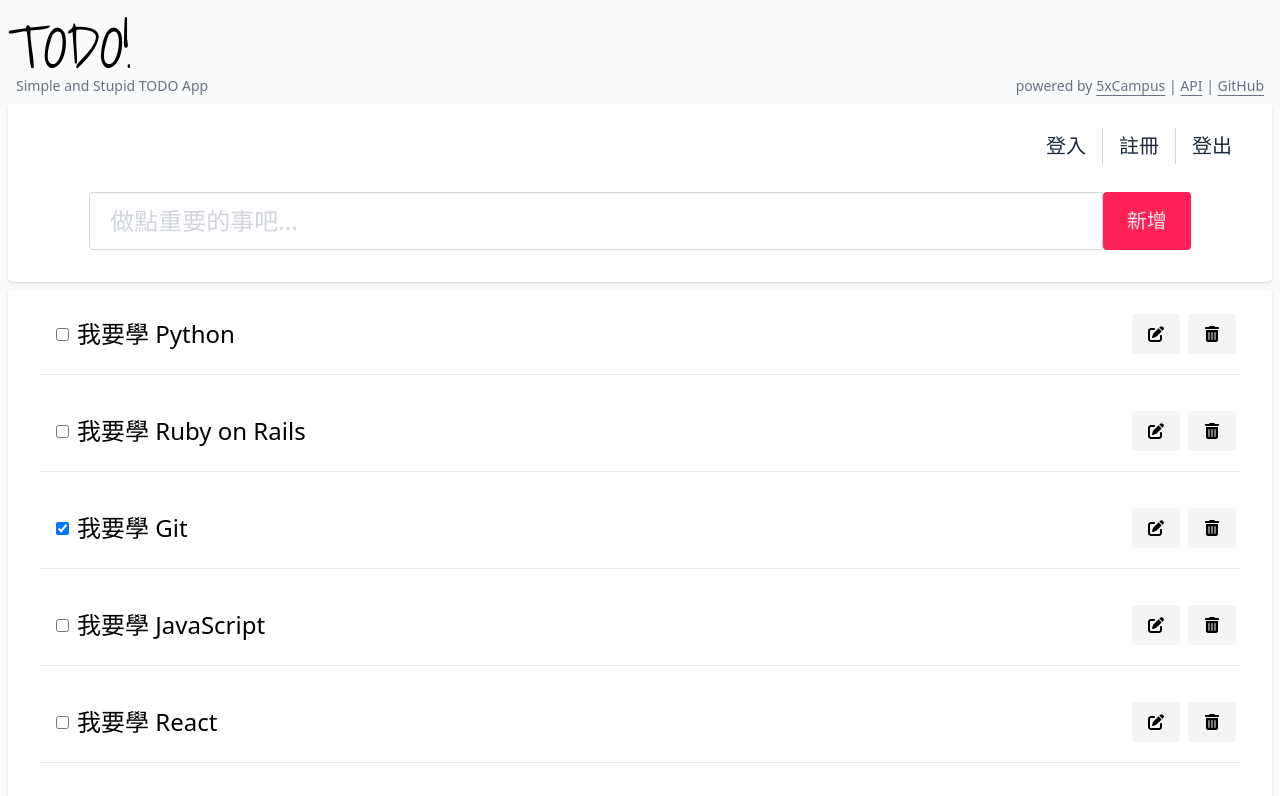
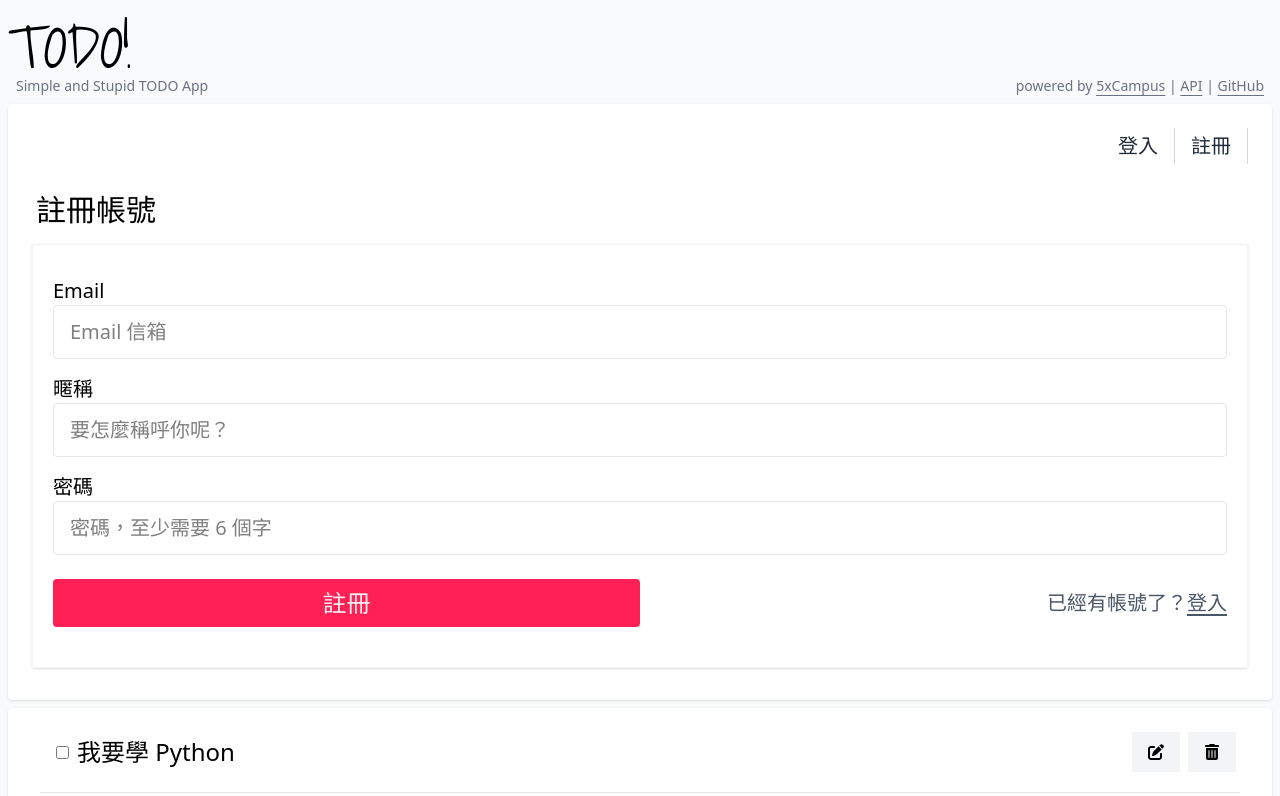
Before and after one commit to kaochenlong/todo-demo-f2e, a website built with Vite: page index.html in a window 1280 px wide. Shown: the top 796 px of the page. Built offline with nearby package versions, Linux system fonts and the light colour scheme.

Commit message:
refactor(auth): convert isLogin from method to reactive state property

```diff
--- a/index.html
+++ b/index.html
@@ -28,9 +28,9 @@
     <main x-data="cs" class="px-6 todo-app main">
       <header>
         <nav class="navbar">
-          <a @click="gotoLogin" class="loginLink" href="#">登入</a>
-          <a @click="gotoSignUp" class="signUpLink" href="#">註冊</a>
-          <a class="signUpLink" href="#">登出</a>
+          <a x-show="!isLogin" @click="gotoLogin" class="loginLink" href="#">登入</a>
+          <a x-show="!isLogin" @click="gotoSignUp" class="signUpLink" href="#">註冊</a>
+          <a x-show="isLogin" class="signUpLink" href="#">登出</a>
         </nav>
       </header>
 
--- a/src/scripts/section.js
+++ b/src/scripts/section.js
@@ -6,19 +6,20 @@ function changeSection() {
     email: "",
     nickname: "",
     password: "",
+    isLogin: false,
 
     init() {
-      if (this.isLogin()) {
+      const token = localStorage.getItem("todoToken")
+
+      if (token) {
+        this.isLogin = true
+      }
+
+      if (this.isLogin) {
         this.gotoTask()
       } else {
         this.gotoSignUp()
       }
-    },
-
-    isLogin() {
-      const token = localStorage.getItem("todoToken")
-
-      return token != ""
     },
 
     async doLogin() {
@@ -39,6 +40,7 @@ function changeSection() {
 
           if (token) {
             localStorage.setItem("todoToken", token)
+            this.isLogin = true
           }
           this.resetForm()
           this.gotoTask()
```
